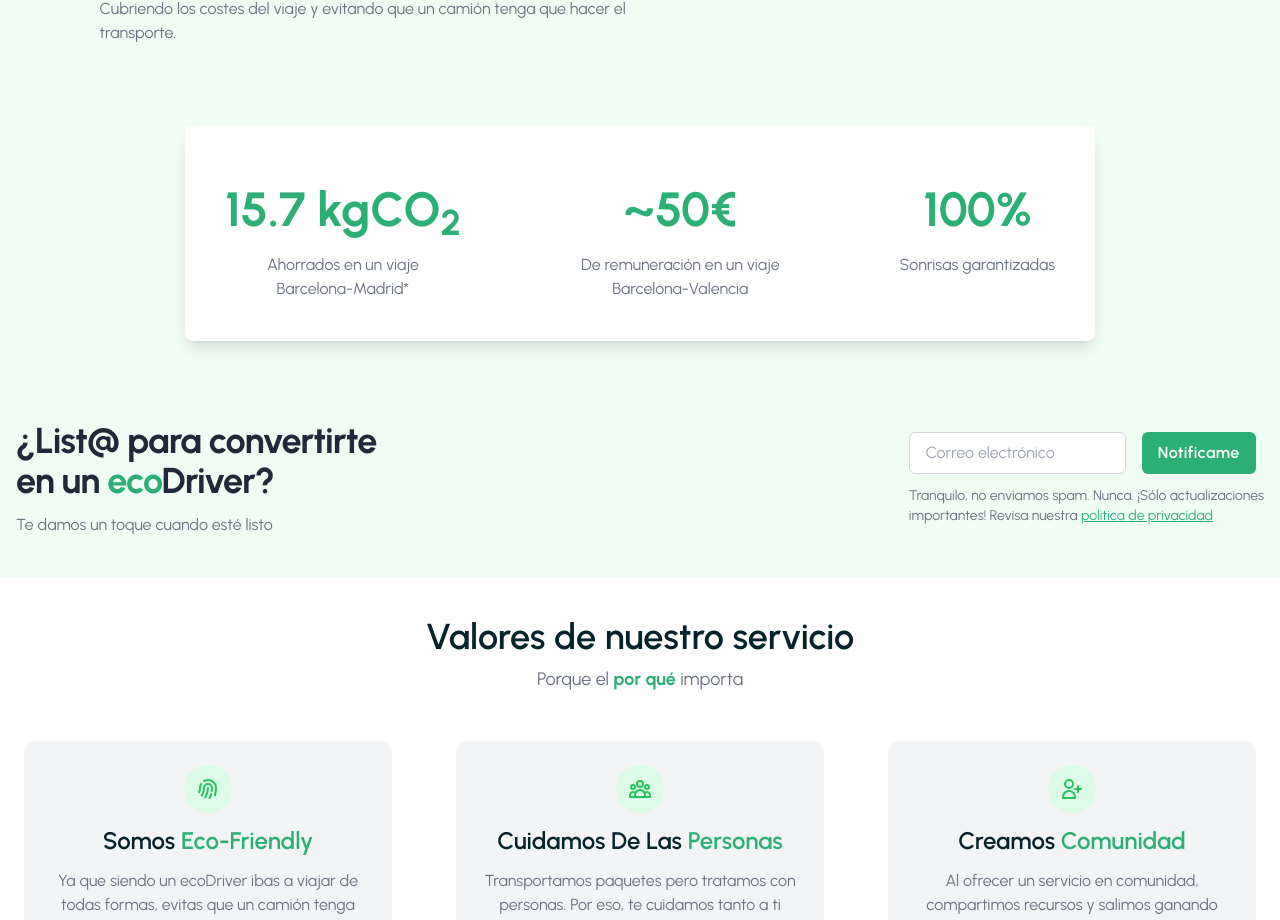
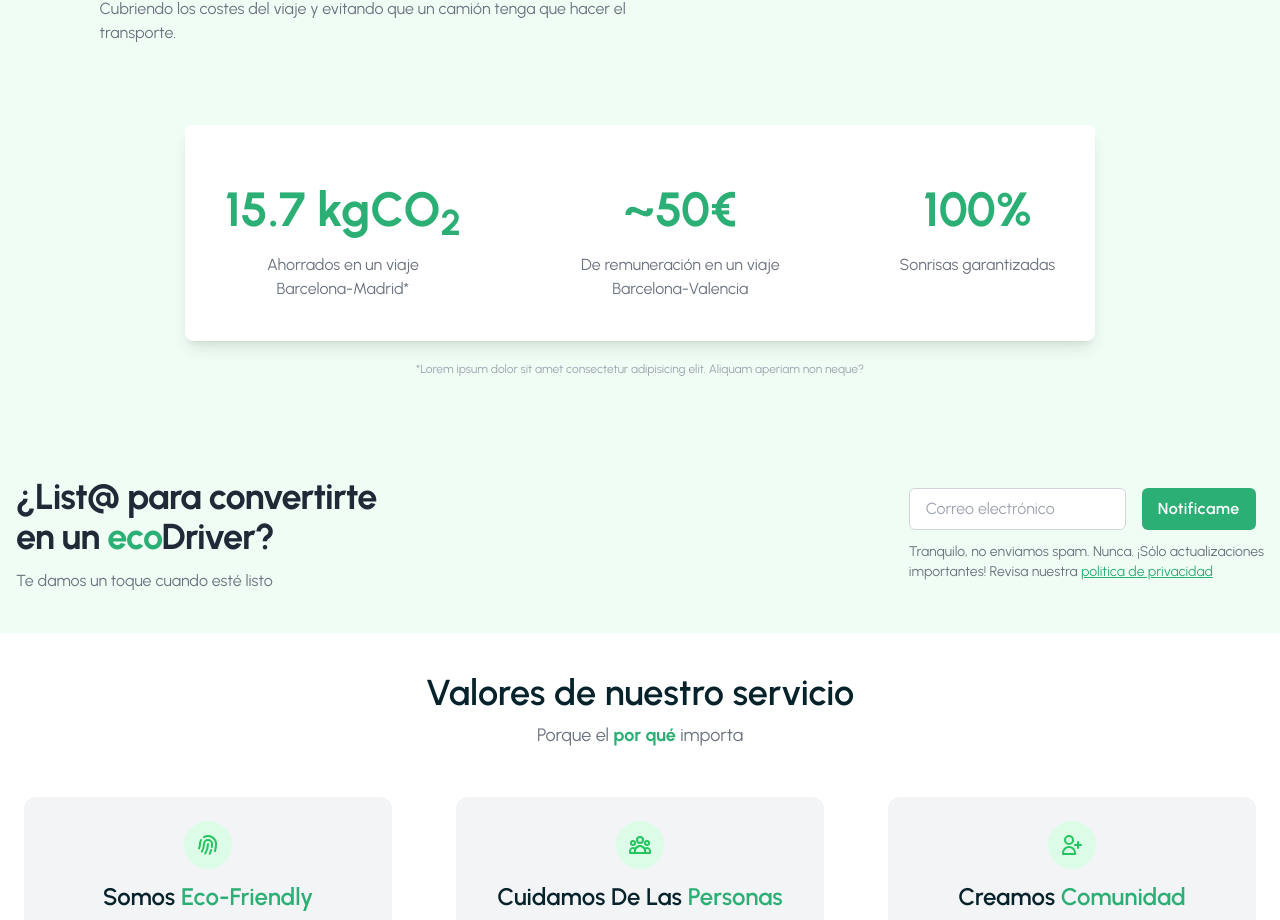
Before and after one commit to randreu28/ecodeliver.es, a Next.js app: page /particular in a window 1280 px wide. Shown: the part 1759-2679 px from the top of the page. Built offline with nearby package versions, Linux system fonts and the light colour scheme.

Commit message:
Adds more information on stats section
Related to #8

```diff
--- a/pages/particular.jsx
+++ b/pages/particular.jsx
@@ -246,6 +246,7 @@ export default function Particular() {
             </div>
           </div>
         </div>
+        <div>
           <div className="p-5 flex flex-col md:flex-row rounded-lg w-fit shadow-lg mx-auto pt-10 bg-white gap-20">
             <div className="p-5 space-y-5">
               <h1 className="text-4xl lg:text-5xl font-bold text-center text-primary">
@@ -271,6 +272,11 @@ export default function Particular() {
               </h1>
               <p className="text-center text-gray-500">Sonrisas garantizadas</p>
             </div>
+          </div>
+          <p className="text-gray-400 text-xs p-5 text-center">
+            *Lorem ipsum dolor sit amet consectetur adipisicing elit. Aliquam
+            aperiam non neque?
+          </p>
         </div>
         <div className="container px-4 py-10 mx-auto lg:flex lg:items-center lg:justify-between">
           <div className="flex flex-col gap-3">
```
Lines whose indentation alone changed are shown as unchanged.
